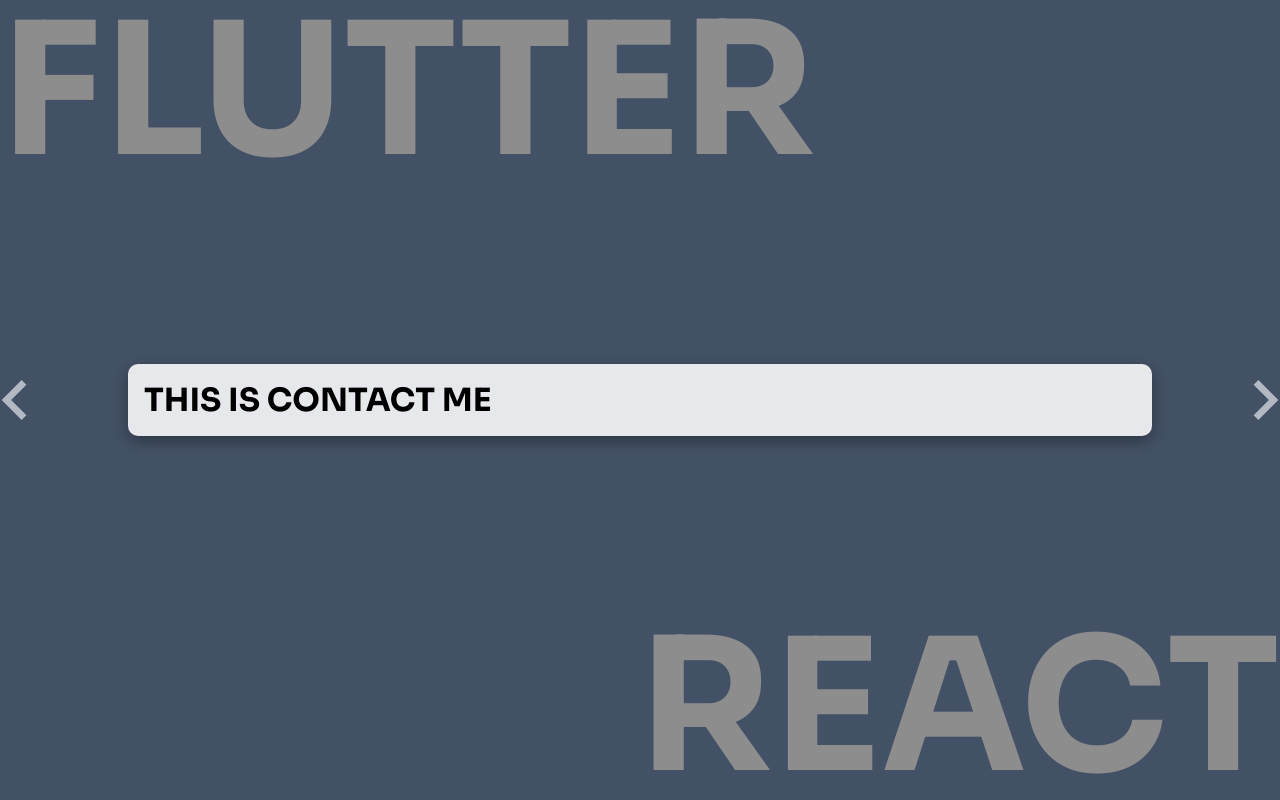
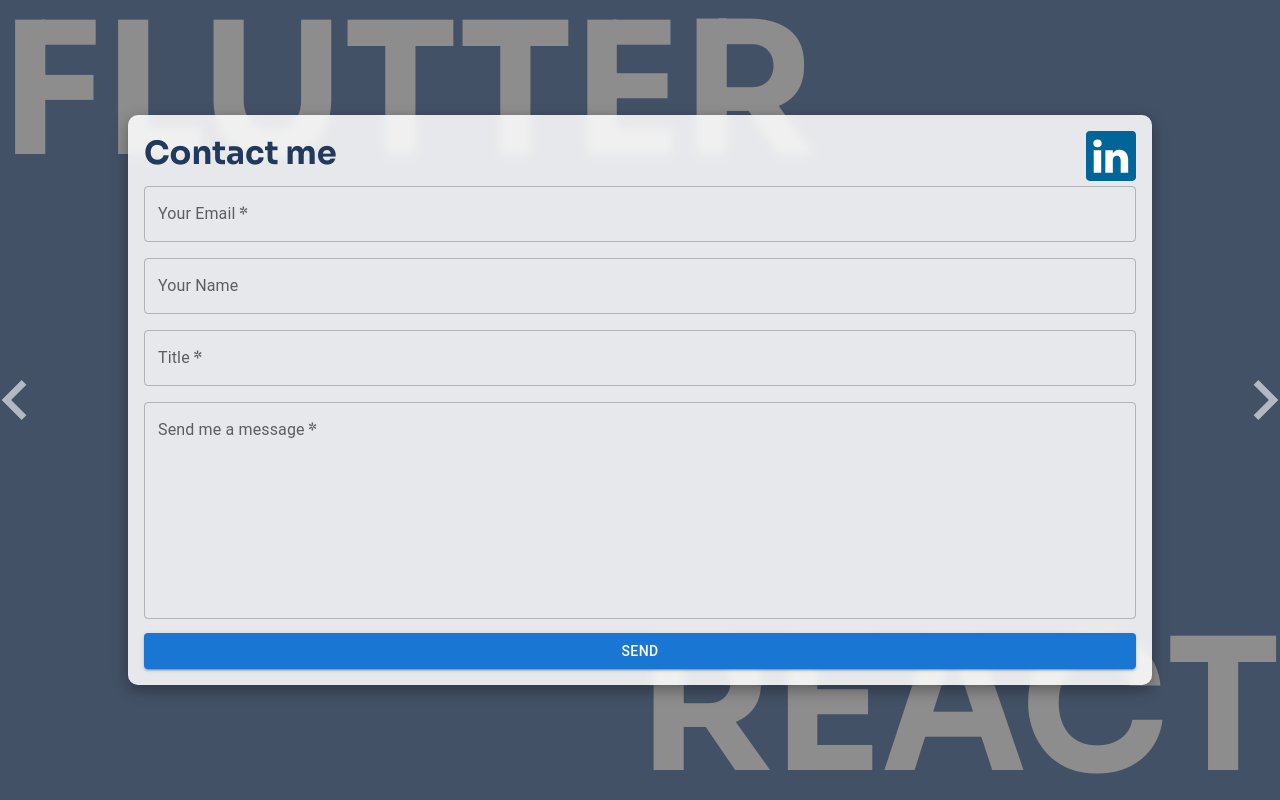
Before and after one commit to Mman7/Portfolio, a React (Vite) app: page /contact in a window 1280 px wide. Built offline with nearby package versions, Linux system fonts and the light colour scheme.

Commit message:
update ✅ functional page now

```diff
--- a/src/components/Contact.jsx
+++ b/src/components/Contact.jsx
@@ -1,9 +1,76 @@
-import React from "react";
+import React, { useState, useRef } from "react";
+import TextField from "@mui/material/TextField";
+import Button from "@mui/material/Button";
+import { sendEmail } from "./JS/sendEmail";
+import { useForm } from "react-hook-form";
+import LinkedInIcon from "../assets/Icons/linkedin-icon-2.svg";
 
 export default function Contact() {
+  const [Form, setForm] = useState({});
+  const [isSend, setisSend] = useState(false);
+  const buttonRef = useRef();
+  const {
+    register,
+    handleSubmit,
+    formState: { errors },
+  } = useForm();
+
+  const sendHandle = async (data) => {
+    await sendEmail(data, buttonRef.current, setisSend);
+  };
+
   return (
     <div className="contact">
-      <h1>THIS IS CONTACT ME</h1>
+      <div className="contact-text-wrapper">
+        <h1 className="title">Contact me</h1>
+        <a className="linkedin-btn" href="">
+          <img src={LinkedInIcon} alt="linkedin icon" />
+        </a>
+      </div>
+
+      <form className="form">
+        <TextField
+          type="email"
+          required
+          className="form-email"
+          label="Your Email"
+          variant="outlined"
+          {...register("from_email", { required: true })}
+        />
+        <TextField
+          require="true"
+          className="form-name"
+          label="Your Name"
+          variant="outlined"
+          {...register("from_name", { required: false })}
+        />
+        <TextField
+          required
+          require="true"
+          className="form-name"
+          label="Title"
+          variant="outlined"
+          {...register("title", { required: true })}
+        />
+        <TextField
+          required
+          className="form-textarea"
+          id="outlined-multiline-static"
+          label="Send me a message"
+          multiline
+          color="secondary"
+          rows={8}
+          {...register("message", { required: true })}
+        />
+        <Button
+          onClick={handleSubmit(sendHandle)}
+          ref={buttonRef}
+          variant="contained"
+          color={isSend ? "success" : "primary"}
+        >
+          Send
+        </Button>
+      </form>
     </div>
   );
 }
```
